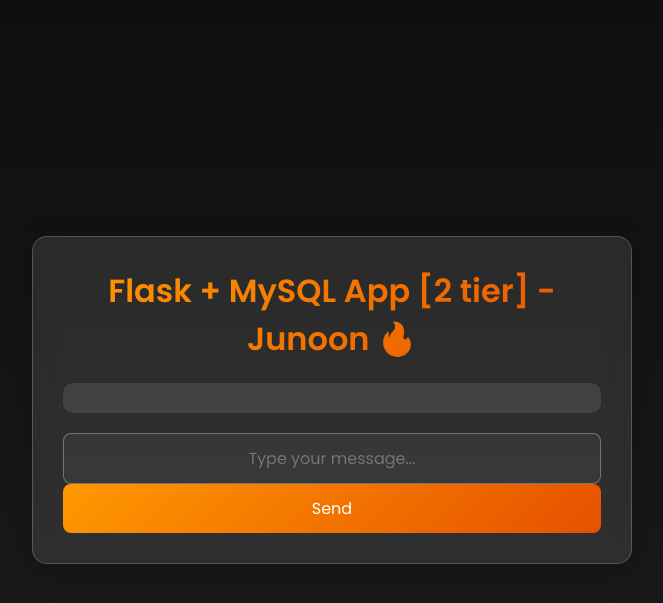
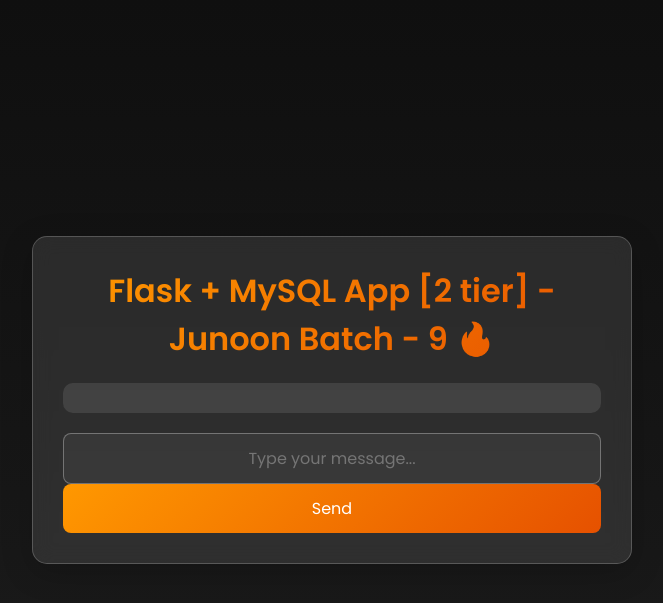
Before and after one commit to Pratikprajapati20/two-tier-flask-app, a Flask app: page / in a window 1280 px wide. Shown: the top 603 px of the page, without its empty margins (308-971 px from the left). Run offline with Flask 2, Linux system fonts and the light colour scheme; data that the repository does not hold is empty; some libraries are stand-ins or nearby versions.

Commit message:
Update header to include Batch - 9
Update index file

```diff
--- a/templates/index.html
+++ b/templates/index.html
@@ -131,7 +131,7 @@
 
 <body>
     <div class="container">
-        <h1>Flask + MySQL App [2 tier] - Junoon 🔥</h1>
+        <h1>Flask + MySQL App [2 tier] - Junoon Batch - 9 🔥</h1>
 
         <div class="messages">
             {% for message in messages %}
```
